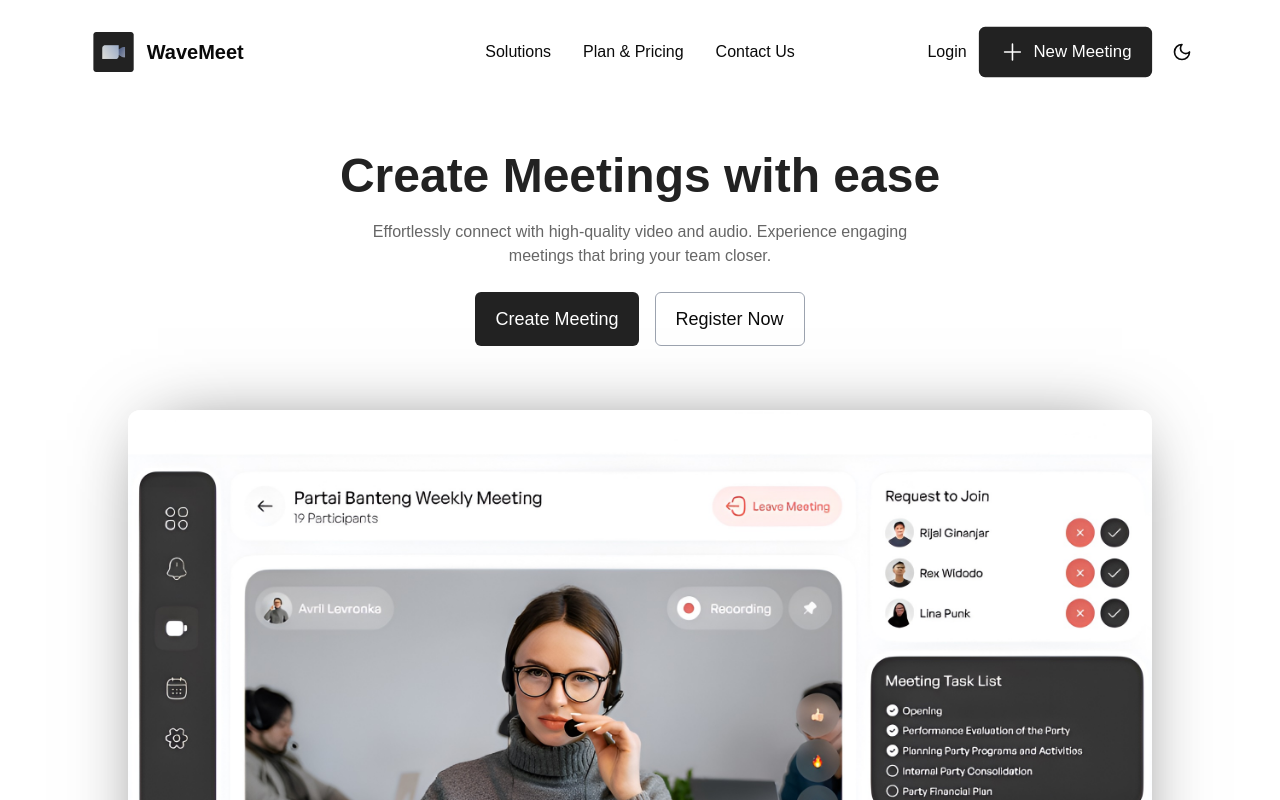
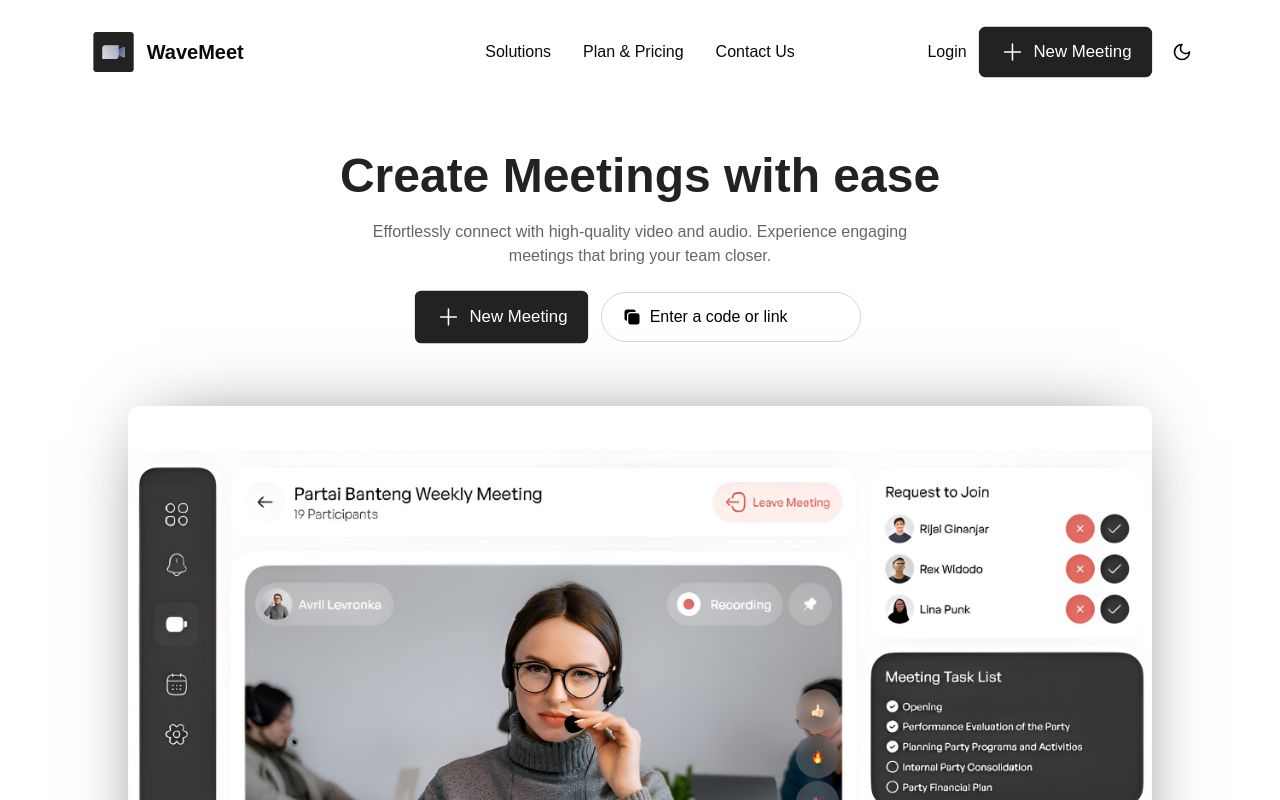
Before and after one commit to vinaynaik486/WaveMeet, a React (Vite) app: page / in a window 1280 px wide. Shown: the top 800 px of the page. Built offline with nearby package versions, Linux system fonts and the light colour scheme; no server answers; a web font is replaced by a local one.

Commit message:
Feat : Added Join meeting with code placeholder

```diff
--- a/src/components/Hero.jsx
+++ b/src/components/Hero.jsx
@@ -1,15 +1,20 @@
 import React, { useEffect, useRef, useState } from 'react';
-import Btn from './ui/btn';
+import { useNavigate } from 'react-router-dom';
+import { PlusIcon, Square2StackIcon } from '@heroicons/react/24/solid';
 import HeroCover from '../assets/App_UI.jpg';
 import { Dialog, DialogContent, DialogTrigger } from "@/components/ui/dialog";
 import SignUp from './ui/signup';
 import { gsap } from 'gsap';
 import SignIn from './ui/signin';
+import { useAuth } from '@/context/auth-context';
 
 function Hero() {
+  const navigate = useNavigate();
+  const { user } = useAuth();
   const heroRef = useRef(null);
-  const [showSignIn, setShowSignIn] = useState(true);
   const [dialogOpen, setDialogOpen] = useState(false);
+  const [isJoinMeeting, setIsJoinMeeting] = useState(false);
+  const [showSignIn, setShowSignIn] = useState(false);
 
   useEffect(() => {
     const elements = heroRef.current.querySelectorAll('.reveal-text');
@@ -19,15 +24,44 @@ function Hero() {
       { y: 0, opacity: 1, duration: 1, stagger: 0.2, ease: 'power2.inOut' }
     );
   }, []);
+
+  const handleNewMeeting = () => {
+    if (user) {
+      navigate('/dashboard');
+    } else {
+      handleDialogOpen(false);
+    }
+  };
+
+  const handleDialogOpen = (isJoin) => {
+    setIsJoinMeeting(isJoin);
+    setDialogOpen(true);
+  };
+
   const toggleAuth = () => {
     setShowSignIn(!showSignIn);
   };
+
+  const JoinMeetingContent = () => (
+    <div className="w-full">
+      <h2 className="text-xl font-bold text-gray-800 dark:text-white mb-4">Join Meeting</h2>
+      <input
+        type="text"
+        placeholder="Enter meeting code or link"
+        className="w-full p-2 border border-gray-300 dark:border-gray-600 rounded-lg focus:outline-none bg-transparent dark:text-white"
+      />
+      <button className="w-full mt-4 bg-[#222222] dark:bg-white text-white dark:text-[#222222] py-2 rounded-lg">
+        Join
+      </button>
+    </div>
+  );
+
   const AuthContent = () => (
     <div className="w-full">
-      {showSignIn ? <SignIn /> : <SignUp />}
+      {showSignIn ? <SignIn onToggle={toggleAuth} /> : <SignUp onToggle={toggleAuth} />}
       <button
         onClick={toggleAuth}
-        className="w-full mt-4 text-sm text-gray-600 hover:text-gray-800"
+        className="w-full mt-4 text-sm text-gray-600 dark:text-gray-400 hover:text-gray-800 dark:hover:text-gray-200"
       >
         {showSignIn
           ? "Don't have an account? Sign Up"
@@ -36,6 +70,15 @@ function Hero() {
       </button>
     </div>
   );
+
+  const handleDialogChange = (open) => {
+    setDialogOpen(open);
+    if (!open) {
+      setShowSignIn(false);
+      setIsJoinMeeting(false);
+    }
+  };
+
   return (
     <div
       ref={heroRef}
@@ -48,17 +91,30 @@ function Hero() {
         Effortlessly connect with high-quality video and audio. Experience engaging meetings that bring your team closer.
       </p>
       <div className="flex mt-4 sm:mt-5 md:mt-6 justify-center gap-2 sm:gap-3 md:gap-4 reveal-text">
-        <Btn ref={heroRef} text={'Create Meeting'} />
-        <Dialog open={dialogOpen} onOpenChange={setDialogOpen}>
+        <Dialog open={dialogOpen} onOpenChange={handleDialogChange}>
           <DialogTrigger asChild>
-            <button className="border border-gray-400 rounded-md px-3 py-2 sm:px-4 sm:py-2 md:px-5 md:py-3 text-sm sm:text-base md:text-lg hover:scale-105 hover:border-black dark:hover:border-white dark:text-white transition-all duration-300 ease-in-out">
-              {showSignIn ? "Register Now" : "Login"}
+            <button
+              onClick={handleNewMeeting}
+              className="bg-[#222222] dark:bg-white dark:text-[#222222] text-white py-2 px-4 sm:py-3 sm:px-5 scale-105 hover:bg-[#333333] dark:hover:bg-gray-100 hover:text-white rounded-md flex justify-center items-center gap-2 reveal-text"
+            >
+              <PlusIcon className="w-5 sm:w-6" />
+              <span className="text-sm sm:text-base">New Meeting</span>
             </button>
           </DialogTrigger>
-          <DialogContent className="dark:bg-gray-800">
-            <AuthContent />
+          <DialogContent className="dark:bg-[#121212]">
+            {isJoinMeeting ? <JoinMeetingContent /> : <AuthContent />}
           </DialogContent>
         </Dialog>
+
+        <button
+          onClick={() => handleDialogOpen(true)}
+          className="flex items-center gap-2 bg-white dark:bg-[#222222] border border-gray-300 dark:border-gray-600 rounded-full px-4 py-2.5 sm:px-5 sm:py-3 min-w-[260px] hover:border-gray-400 dark:hover:border-[#a3a3a3] transition-all duration-300 ease-in-out group"
+        >
+          <Square2StackIcon className="w-5 h-5 text-black dark:text-white" />
+          <span className="text-black dark:text-white text-sm sm:text-base text-left flex-grow">
+            Enter a code or link
+          </span>
+        </button>
       </div>
       <div className="reveal-text w-[64rem] max-w-[90%] sm:max-w-[80%] md:max-w-[100%] lg:mb-16">
         <img
```
